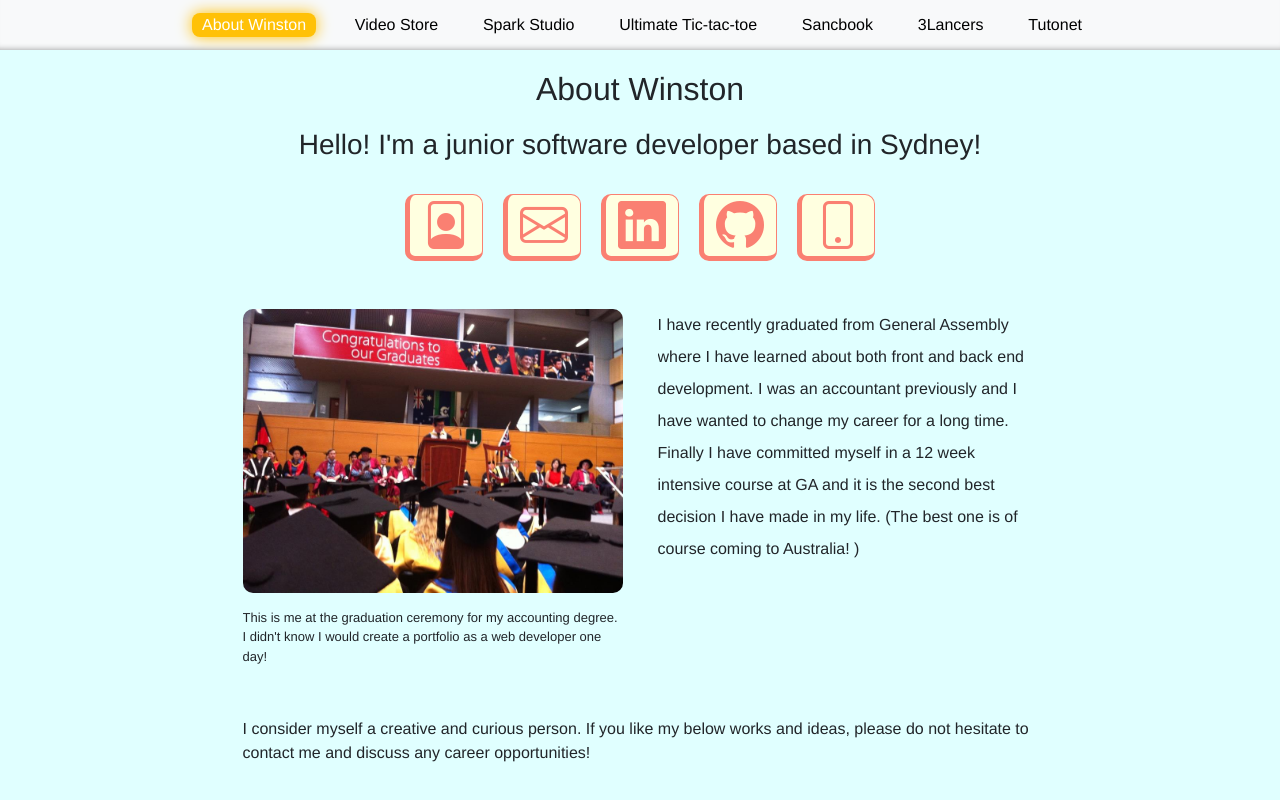
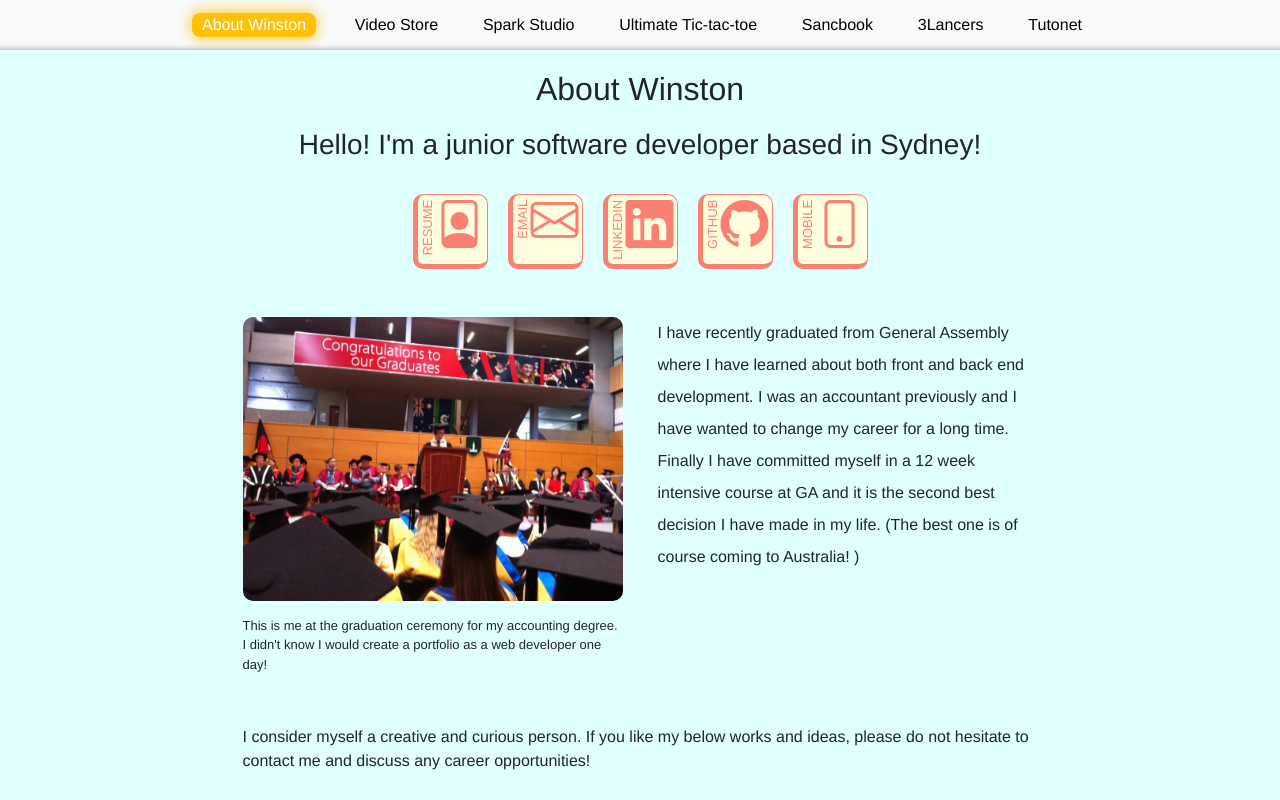
Before and after one commit to loudringphone/portfolio, a Vue app: page / in a window 1280 px wide. Shown: the top 800 px of the page. Built offline with nearby package versions, Linux system fonts and the light colour scheme.

Commit message:
button text

```diff
--- a/src/components/AboutWinston.vue
+++ b/src/components/AboutWinston.vue
@@ -4,12 +4,12 @@
     <h2>{{ title }}</h2>
     <h3>Hello! I'm a junior software developer based in Sydney!</h3>
     <br>
-    <b-button variant="outline-primary" title="Winston's Resume" @click="redirect($event)"><i class="bi bi-file-person"></i></b-button>
-    <b-button variant="outline-primary" title="mailto:wingfunglau@gmail.com" @click="mailTo()"><i class="bi bi-envelope"></i></b-button>
+    <b-button variant="outline-primary" title="Winston's Resume" @click="redirect($event)"><p>RESUME</p><i class="bi bi-file-person"></i></b-button>
+    <b-button variant="outline-primary" title="mailto:wingfunglau@gmail.com" @click="mailTo()"><p>EMAIL</p><i class="bi bi-envelope"></i></b-button>
     <b-button variant="outline-primary"
-    title="Winston's Linkedin" @click="redirect($event)"><i class="bi bi-linkedin"></i></b-button>
-    <b-button variant="outline-primary" title="Winston's Github" @click="redirect($event)"><i class="bi bi-github"></i></b-button>
-    <b-button variant="outline-primary" title="copy to clipboard:0422882062" @click="copyMobile()"><i class="bi bi-phone"></i></b-button>
+    title="Winston's Linkedin" @click="redirect($event)"><p>LINKEDIN</p><i class="bi bi-linkedin"></i></b-button>
+    <b-button variant="outline-primary" title="Winston's Github" @click="redirect($event)"><p>GITHUB</p><i class="bi bi-github"></i></b-button>
+    <b-button variant="outline-primary" title="copy to clipboard:0422882062" @click="copyMobile()"><p>MOBILE</p><i class="bi bi-phone"></i></b-button>
     <br><br><br>
     <div class='profile'>
       <p class='para1'>
@@ -234,6 +234,33 @@ export default {
   * {
     overflow-x: hidden;
   }
+  button {
+    display: inline-flex;
+    align-items: center;
+    padding: 0;
+    height: 75px;
+    width: 75px;
+    position: relative;
+  }
+  button > p {
+    position: absolute;
+    left: -20px;
+    text-align: right;
+    font-size: small;
+    transform: rotate(-90deg);
+    width: 60px;
+  }
+  .bi {
+    position: absolute;
+    top: 5.5px;
+    right: 3px;
+  }
+  .bi-envelope {
+    top: 1px;
+  }
+  .bi::before, [class^="bi-"]::before, [class*=" bi-"]::before {
+    font-size: 48px;
+  }
   .profile {
     justify-content: center;
     width: 80%;
@@ -361,7 +388,7 @@ export default {
     }
 
     button.btn.btn-outline-primary {
-    margin: 0 5px 10px 5px;
+    margin: 0 3px 10px 3px;
   }
 
     #notification {
```
